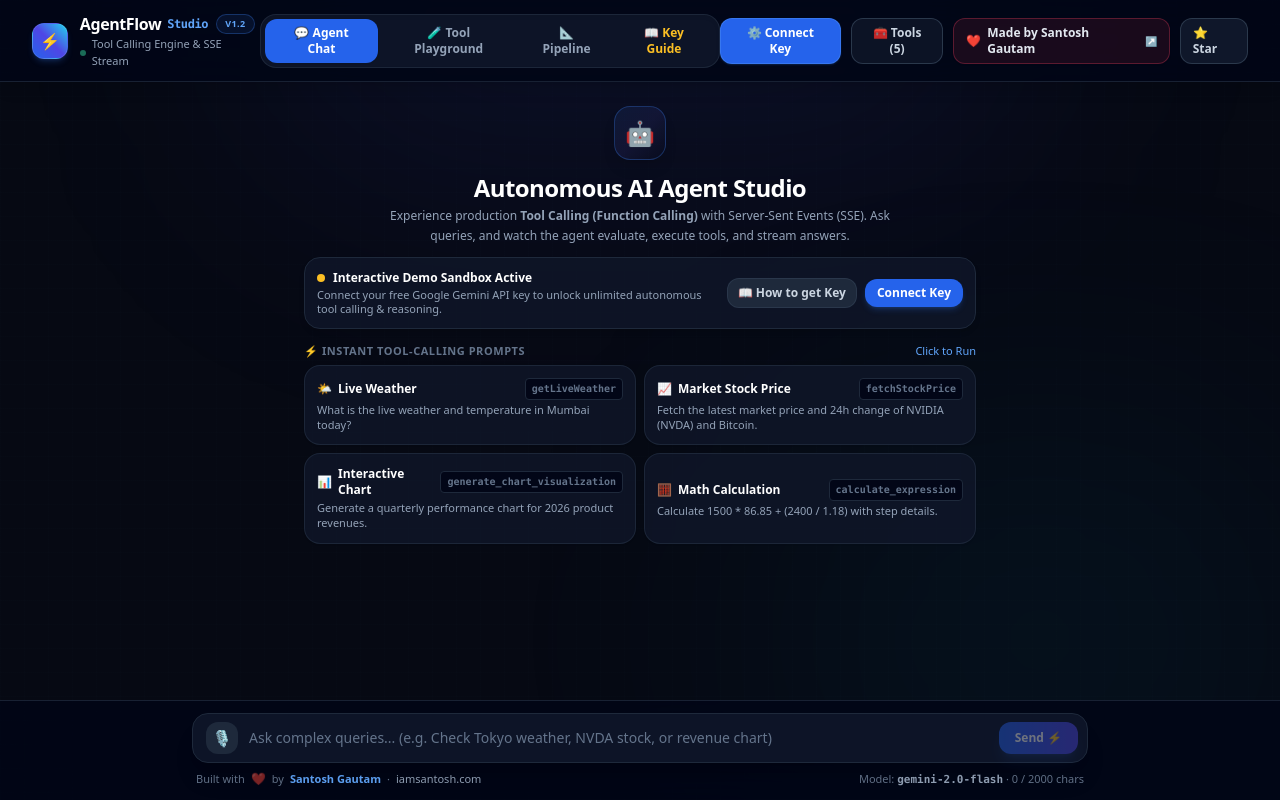
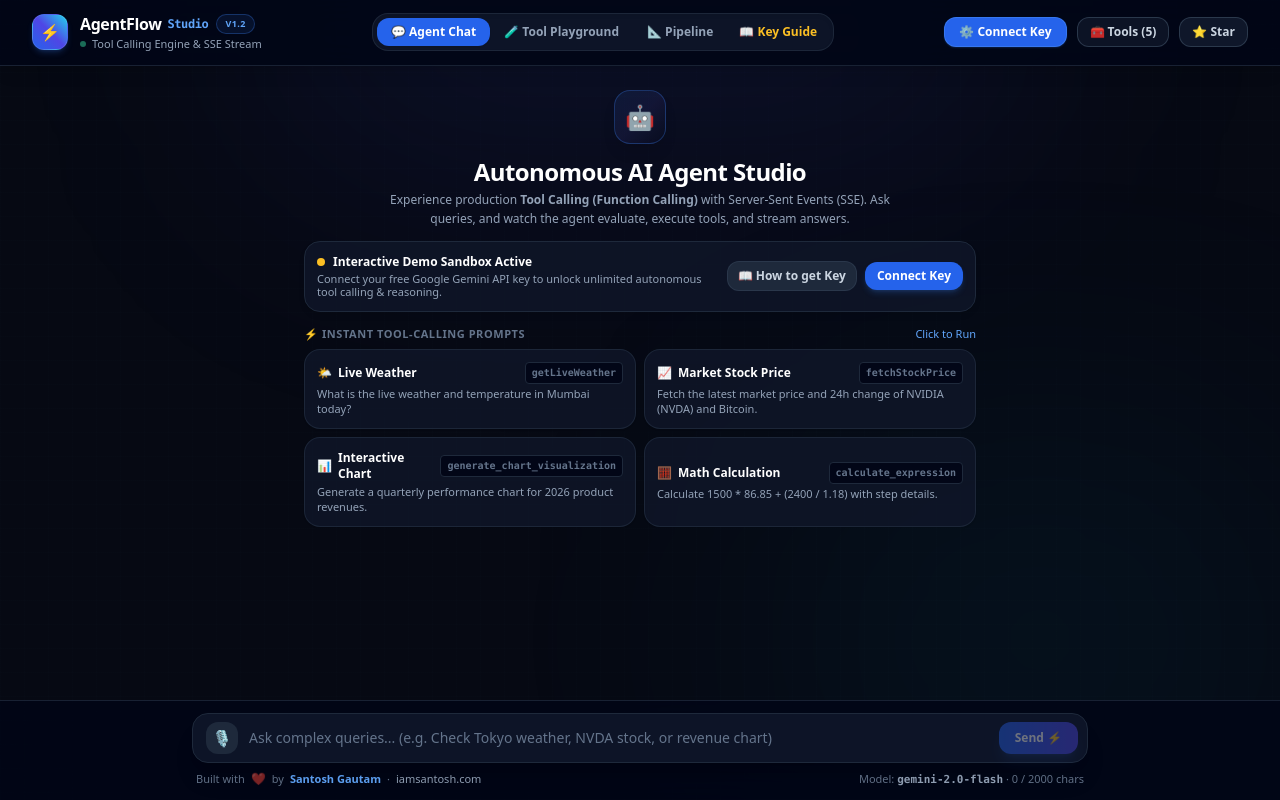
Before and after one commit to Santosh-gautam/agentflow-ai-agent-starter-kit, a Vue app in the folder client/: page / in a window 1280 px wide. Built offline with nearby package versions, Linux system fonts and the light colour scheme.

Commit message:
style: remove dev badge from top header and keep clean footer attribution

```diff
--- a/client/src/App.vue
+++ b/client/src/App.vue
@@ -87,19 +87,6 @@
         >
           <span>🧰 Tools (5)</span>
         </button>
-
-        <!-- Developer Link (iamsantosh.com) -->
-        <a
-          href="https://iamsantosh.com"
-          target="_blank"
-          rel="noopener"
-          class="hidden lg:flex items-center gap-1.5 px-3 py-1.5 rounded-xl border border-rose-500/30 bg-rose-500/10 hover:bg-rose-500/20 text-slate-200 hover:text-white text-xs font-semibold transition-all shadow-sm group"
-          title="Created with ❤️ by Santosh Gautam (iamsantosh.com)"
-        >
-          <span class="inline-block animate-pulse text-xs text-rose-500">❤️</span>
-          <span>Made by <strong>Santosh Gautam</strong></span>
-          <span class="text-[10px] text-rose-400 group-hover:translate-x-0.5 transition-transform">↗</span>
-        </a>
 
         <!-- GitHub Star Link -->
         <a
```
